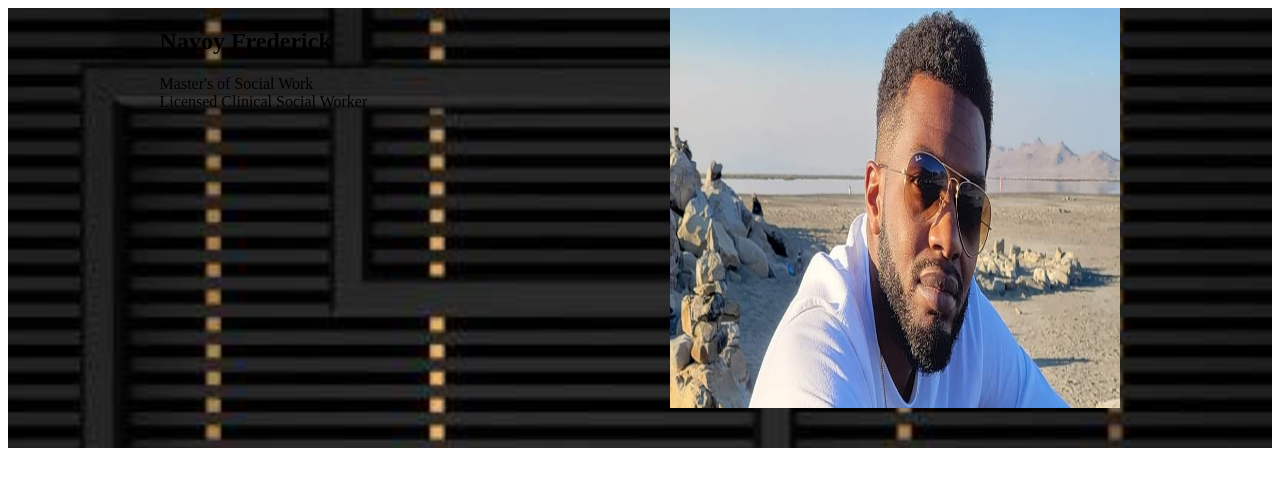
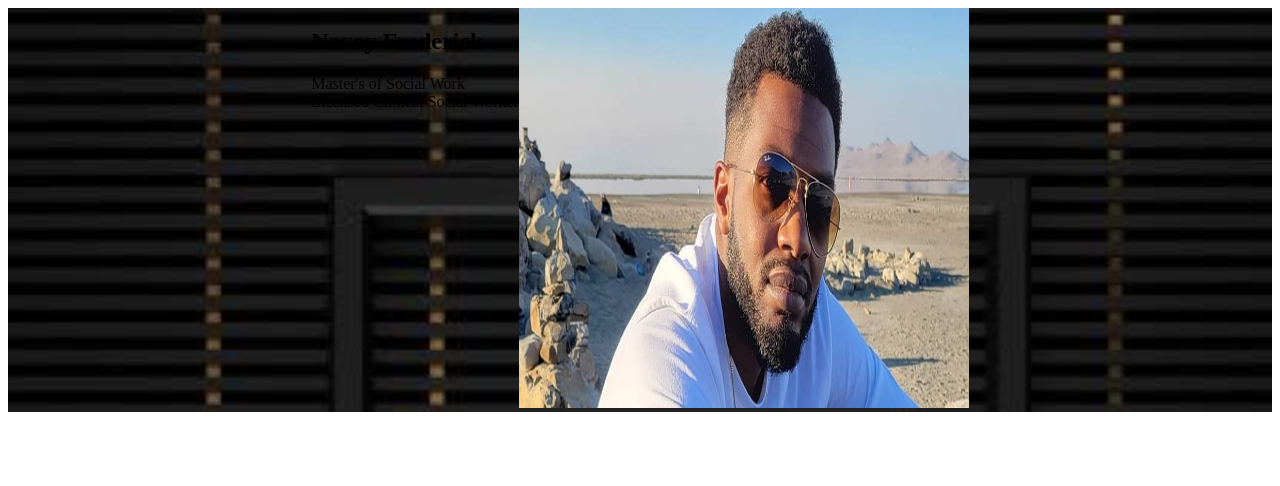
Before and after one commit to todd1terry1/Navoy-s-Portfolio-Page, a plain HTML site: page index.html in a window 1280 px wide. Drawn offline with Linux system fonts and the light colour scheme.

Commit message:
css tips

```diff
--- a/styles.css
+++ b/styles.css
@@ -6,16 +6,7 @@
     flex-wrap: wrap;
     align-items: flex-start;
     background-attachment: fixed;
-    background-position: 80%;
-    width: auto;
 
-    width: 100%;
-    height: auto;
-    display: flex;
-    flex-direction: row;
-    justify-content: space-around;
-    flex-flow: wrap;
-    height: 55vh;
     }
 
     .hero-cta {
```
